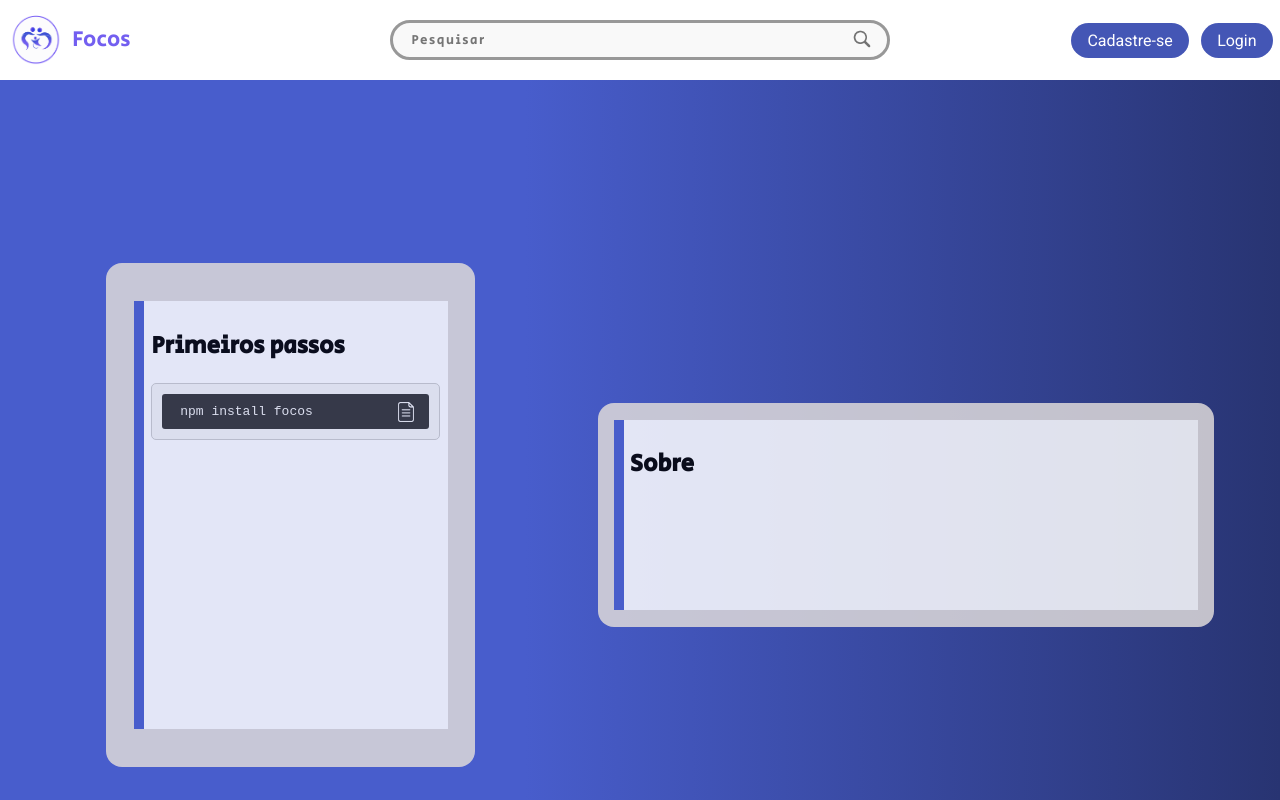
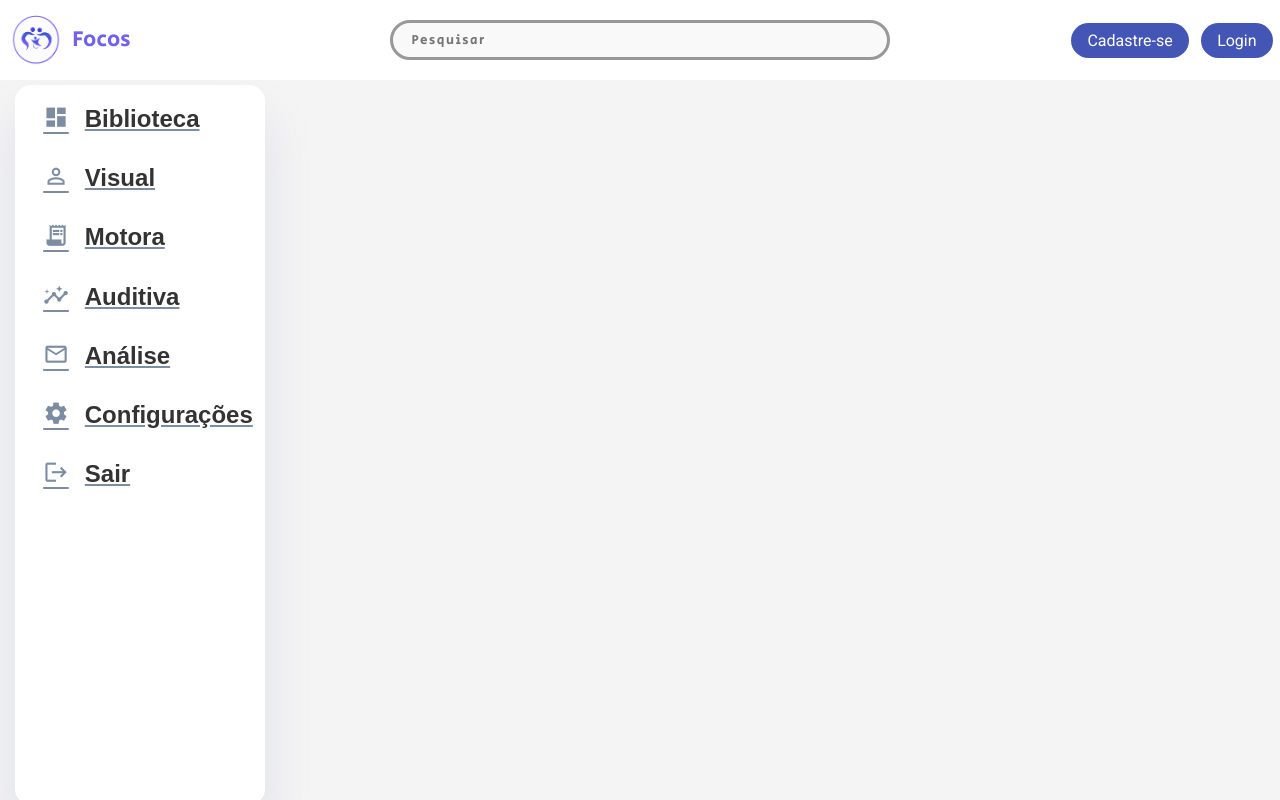
Before and after one commit to RafaelTome22/TCC-ETEC-JARAGUA, a React (Create React App) app in the folder projeto-react/: page / in a window 1280 px wide. Built offline with nearby package versions, Linux system fonts and the light colour scheme; no server answers.

Commit message:
atualizacao da tela inicial

```diff
--- a/projeto-react/public/index.html
+++ b/projeto-react/public/index.html
@@ -3,6 +3,7 @@
   <head>
     <meta charset="utf-8" />
     <link rel="icon" href="%PUBLIC_URL%/favicon.ico" />
+    <link href="https://fonts.googleapis.com/icon?family=Material+Icons" rel="stylesheet">
     <meta name="viewport" content="width=device-width, initial-scale=1" />
     <meta name="theme-color" content="#000000" />
     <meta
--- a/projeto-react/src/PAGES/biblioteca.js
+++ b/projeto-react/src/PAGES/biblioteca.js
@@ -1,31 +1,8 @@
-import React, { useRef } from 'react';
+import React from 'react';
 import styles from '../styles/biblioteca.module.css';
 import logo from '../assets/logo.png';
-import lupa from '../assets/lupa.png';
-import copy from '../assets/documento.png'
 
 function Biblioteca() {
-  const codeRef = useRef(null); // Cria uma referência para o código
-
-  function copyCode() {
-    const codeElement = codeRef.current; // Acessa o elemento <pre> através da ref
-
-    // Cria um elemento de input temporário para usar como intermediário
-    const tempInput = document.createElement('textarea');
-    tempInput.value = codeElement.textContent;
-    document.body.appendChild(tempInput);
-
-    // Seleciona o conteúdo do input e copia para a área de transferência
-    tempInput.select();
-    document.execCommand('copy');
-
-    // Remove o input temporário
-    document.body.removeChild(tempInput);
-
-    // Feedback visual ou de áudio para indicar que o código foi copiado
-    alert('Código copiado para a área de transferência!');
-  }
-
   return (
     <div className={styles.all}> {/*Começo da página vitrine*/}
       <header className={styles['header-main']}> {/*Começo do header*/}
@@ -35,11 +12,6 @@ function Biblioteca() {
         </div> {/*Fim do header de info*/}
         <div className={styles['header-pesquisa']}>
           <input type="text" id="searchInput" placeholder="Pesquisar" className={styles['searchInput']} />
-          <label htmlFor="searchInput">
-            <span>
-              <img className={styles['icon-pesquisa']} src={lupa} alt="ícone de pesquisa" />
-            </span>
-          </label>
         </div>
         <div className={styles['header-btn']}> {/*Começo do header botoes de login e cadastro*/}
           <button title="Cadastre-se" className={styles['btn-form-log']}>Cadastre-se</button>
@@ -47,7 +19,38 @@ function Biblioteca() {
         </div> {/*Fim do header botoes de login e cadastro*/}
       </header> {/*Fim do header*/}
 
-
+      <aside className={styles.aside}>
+        <div className={styles.sidebar}>
+          <a href="#" className={`${styles.sidebarLink} ${styles.active}`}>
+            <span className="material-icons">dashboard</span>
+            <h3>Biblioteca</h3>
+          </a>
+          <a href="#" className={styles.sidebarLink}>
+            <span className="material-icons">person_outline</span>
+            <h3>Visual</h3>
+          </a>
+          <a href="#" className={styles.sidebarLink}>
+            <span className="material-icons">receipt_long</span>
+            <h3>Motora</h3>
+          </a>
+          <a href="#" className={`${styles.sidebarLink} ${styles.active}`}>
+            <span className="material-icons">insights</span>
+            <h3>Auditiva</h3>
+          </a>
+          <a href="#" className={styles.sidebarLink}>
+            <span className="material-icons">mail_outline</span>
+            <h3>Análise</h3>
+          </a>
+          <a href="#" className={styles.sidebarLink}>
+            <span className="material-icons">settings</span>
+            <h3>Configurações</h3>
+          </a>
+          <a href="#" className={styles.sidebarLink}>
+            <span className="material-icons">logout</span>
+            <h3>Sair</h3>
+          </a>
+        </div>
+      </aside>
     </div>
   );
 }
--- a/projeto-react/src/routes.js
+++ b/projeto-react/src/routes.js
@@ -15,7 +15,7 @@ import Biblioteca from './PAGES/biblioteca.js';
 function RoutesApp() {
   return (
     <Routes>
-      <Route path="/" element={<Vitrine/>} />
+      <Route path="/" element={<Biblioteca/>} />
       <Route path="/biblioteca" element={<Biblioteca/>} />
       <Route path="/login" element={<SignupPage />} />
       <Route path="/home" element={<PrivateRoute element={HomePage} />} />
--- a/projeto-react/src/styles/biblioteca.module.css
+++ b/projeto-react/src/styles/biblioteca.module.css
@@ -1,38 +1,39 @@
-@import url('https://fonts.googleapis.com/css2?family=Roboto:ital,wght@0,100;0,300;0,400;0,500;0,700;0,900;1,100;1,300;1,400;1,500;1,700;1,900&family=Secular+One&display=swap&family=Kreon:wght@300..700&display=swap');
+:root{
+    --color-primary: #6C9BCF;
+    --color-danger: #FF0060;
+    --color-success: #1B9C85;
+    --color-warning: #F7D060;
+    --color-white: #fff;
+    --color-info-dark: #7d8da1;
+    --color-dark: #363949;
+    --color-light: rgba(132, 139, 200, 0.18);
+    --color-background: #f6f6f9;
 
-/* Aplica box-sizing: border-box para todos os elementos */
-*,
-*::before,
-*::after {
-    box-sizing: border-box;
-}
+    --card-border-radius: 2rem;
+    --border-radius-1: 0.4rem;
+    --border-radius-2: 1.2rem;
 
-html, body {
-    width: 100%;
-    height: 100%;
-    margin: 0;
-    padding: 0;
-    overflow-x: hidden; /* Evita barras de rolagem horizontais */
+    --card-padding: 1.8rem;
+    --padding-1: 1.2rem;
+
+    --box-shadow: 0 2rem 3rem var(--color-light);
 }
 
 .all {
-    width: 100%;
+    display: flex;
     min-height: 100vh;
-    margin: 0 auto;
-    padding: 0;
-    background-color: #FFF;
 }
 
 .header-main {
     width: 100%;
-    height: 80px; /* Defina uma altura fixa para o header */
+    height: 80px;
     display: flex;
     justify-content: space-between;
-    position: fixed; /* Fixa o header no topo da tela */
+    position: fixed;
     top: 0;
     left: 0;
     z-index: 1;
-    background-color: white; /* Garante que o header tenha um fundo */
+    background-color: white;
 }
 
 .header-info {
@@ -66,7 +67,7 @@ html, body {
     padding: 5px 10px;
 }
 
-#searchInput {
+.searchInput {
     padding: 8px;
     border: none;
     background-color: transparent;
@@ -74,13 +75,6 @@ html, body {
     outline: none;
     font-family: "Secular One", sans-serif;
     letter-spacing: 1.5px;
-}
-
-.icon-pesquisa {
-    width: 20px;
-    height: 20px;
-    margin-right: 5px;
-    margin-top: 2px;
 }
 
 .header-btn {
@@ -101,3 +95,47 @@ html, body {
     border: none;
     cursor: pointer;
 }
+
+.aside {
+    width: 250px;
+    height: 90vh;
+    position: fixed;
+    left: 15px;
+    top: 85px;
+    background-color: var(--color-white);
+    box-shadow: var(--box-shadow);
+    padding: 20px 0;
+    border-radius: 16px;
+    display: flex;
+    justify-content: center;
+}
+
+.sidebar {
+    display: flex;
+    flex-direction: column;
+}
+
+.sidebarLink {
+    display: flex;
+
+    color: var(--color-info-dark);
+    height: 3.7rem;
+    gap: 1rem;
+    position: relative;
+    margin-left: 1rem;
+    transition: all 0.3s ease;
+}
+
+.sidebarLink span {
+    font-size: 1.6rem;
+    transition: all 0.3s ease;
+}
+
+.sidebarLink:active {
+    color: var(--color-primary);
+    background-color: var(--color-light);
+}
+
+.sidebarLink:hover {
+    color: var(--color-primary);
+}
```
